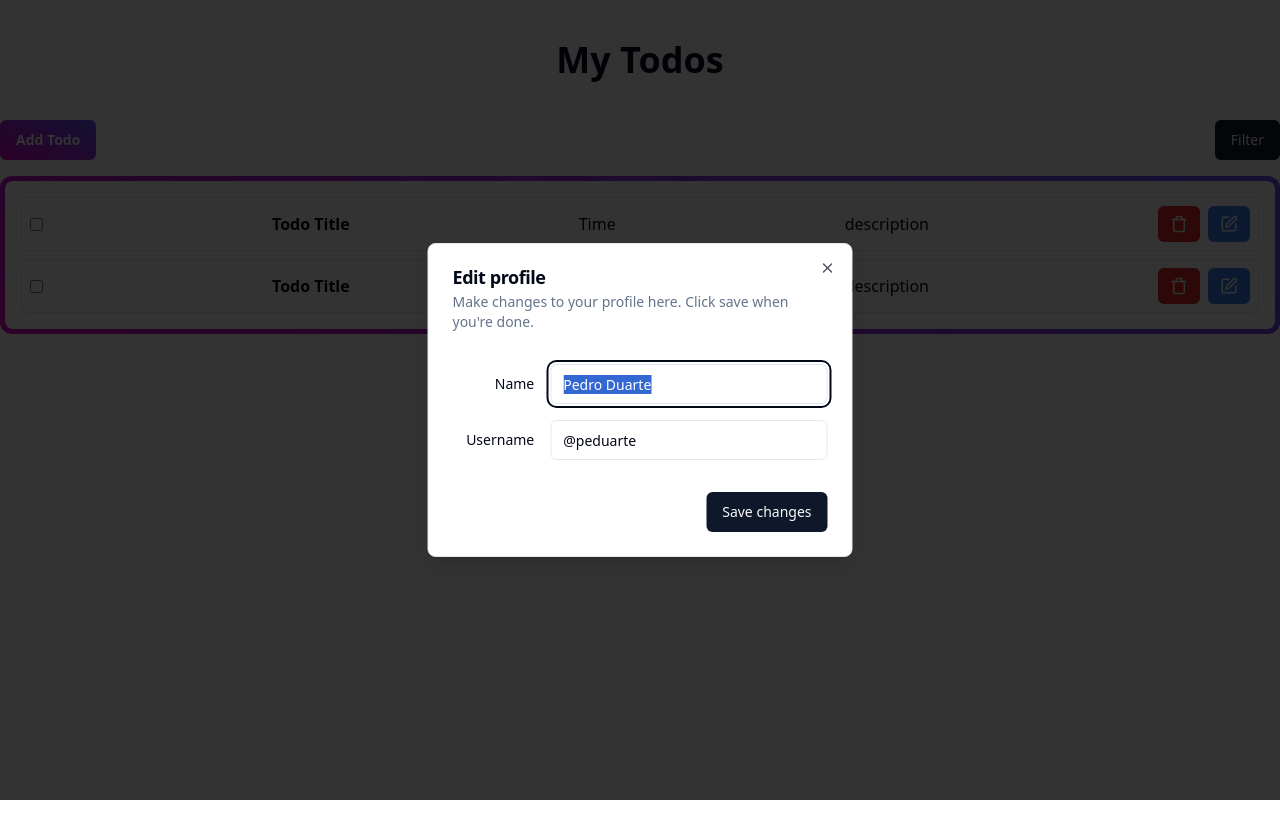
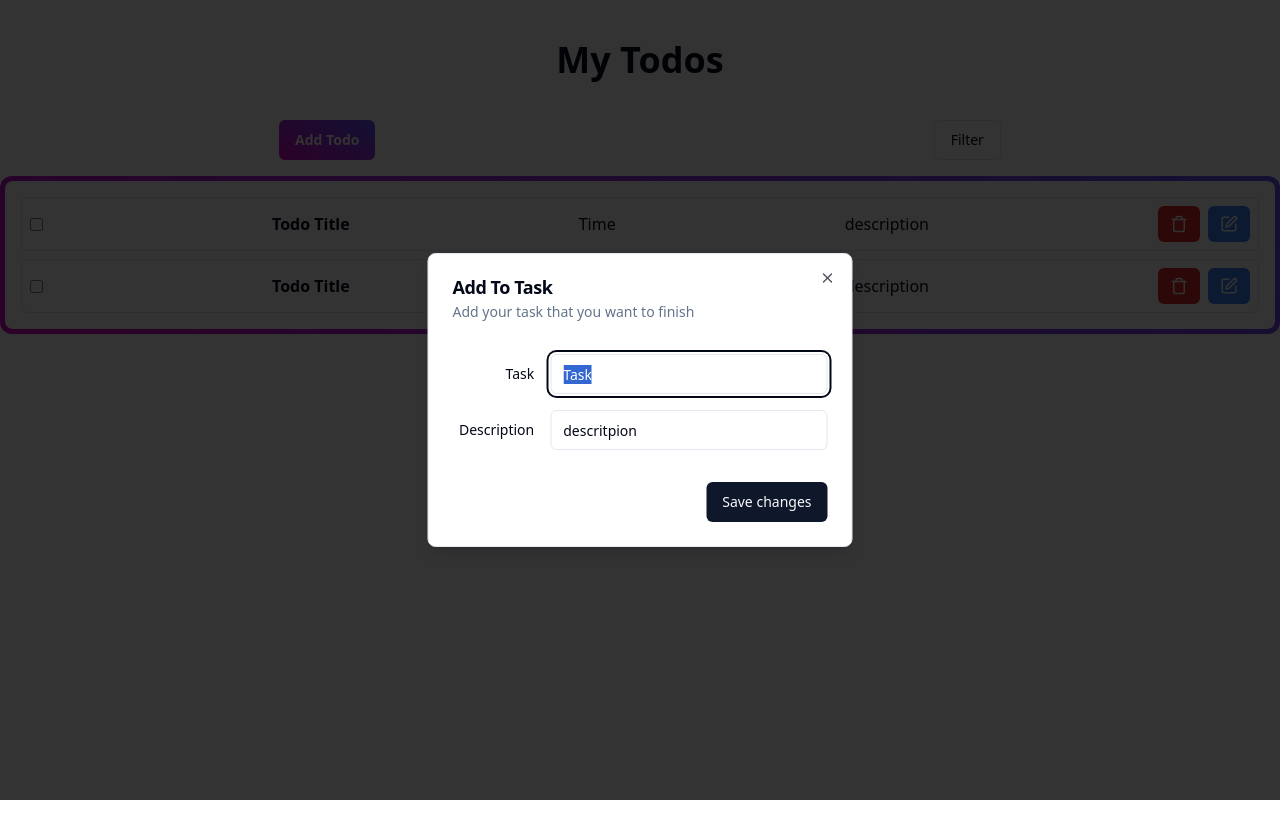
Before and after one commit to mominulhouqe/todo-app-with-redux, a React (Vite) app: page / in a window 1280 px wide. Both pictures are taken after a click on the button "Add Todo". Built offline with nearby package versions, Linux system fonts and the light colour scheme.

Commit message:
Added To modal

```diff
--- a/src/components/todos/AddToModal.tsx
+++ b/src/components/todos/AddToModal.tsx
@@ -10,39 +10,39 @@ import {
 } from "@/components/ui/dialog";
 import { Input } from "@/components/ui/input";
 import { Label } from "@/components/ui/label";
+import { useState } from "react";
 
 const AddToModal = () => {
+  const [task, setTask] = useState("");
   return (
     <div>
       <Dialog>
         <DialogTrigger asChild>
-      <Button className="bg-primary-gradient font-semibold">Add Todo</Button>
+          <Button className="bg-primary-gradient font-semibold">
+            Add Todo
+          </Button>
         </DialogTrigger>
         <DialogContent className="sm:max-w-[425px]">
           <DialogHeader>
-          <DialogTitle>Edit profile</DialogTitle>
+            <DialogTitle>Add To Task</DialogTitle>
             <DialogDescription>
-            Make changes to your profile here. Click save when you're done.
+              Add your task that you want to finish
             </DialogDescription>
           </DialogHeader>
           <div className="grid gap-4 py-4">
             <div className="grid grid-cols-4 items-center gap-4">
-            <Label htmlFor="name" className="text-right">
-              Name
+              <Label htmlFor="task" className="text-right">
+                Task
+              </Label>
+              <Input id="task" defaultValue="Task" className="col-span-3" />
+            </div>
+            <div className="grid grid-cols-4 items-center gap-4">
+              <Label htmlFor="task" className="text-right">
+                Description
               </Label>
               <Input
-              id="name"
-              defaultValue="Pedro Duarte"
-              className="col-span-3"
-            />
-          </div>
-          <div className="grid grid-cols-4 items-center gap-4">
-            <Label htmlFor="username" className="text-right">
-              Username
-            </Label>
-            <Input
-              id="username"
-              defaultValue="@peduarte"
+                id="descritpion"
+                defaultValue="descritpion"
                 className="col-span-3"
               />
             </div>
--- a/src/components/todos/TodoFilter.tsx
+++ b/src/components/todos/TodoFilter.tsx
@@ -14,15 +14,15 @@ const TodoFilter = () => {
     <div>
       <DropdownMenu>
         <DropdownMenuTrigger asChild>
-          <Button variant="outline">Open</Button>
+          <Button variant="outline">Filter</Button>
         </DropdownMenuTrigger>
         <DropdownMenuContent className="w-56">
           <DropdownMenuLabel>Panel Position</DropdownMenuLabel>
           <DropdownMenuSeparator />
-          <DropdownMenuRadioGroup value={position} onValueChange={setPosition}>
-            <DropdownMenuRadioItem value="top">Top</DropdownMenuRadioItem>
-            <DropdownMenuRadioItem value="bottom">Bottom</DropdownMenuRadioItem>
-            <DropdownMenuRadioItem value="right">Right</DropdownMenuRadioItem>
+          <DropdownMenuRadioGroup>
+            <DropdownMenuRadioItem value="High">High</DropdownMenuRadioItem>
+            <DropdownMenuRadioItem value="Medium">Medium</DropdownMenuRadioItem>
+            <DropdownMenuRadioItem value="Low">Low</DropdownMenuRadioItem>
           </DropdownMenuRadioGroup>
         </DropdownMenuContent>
       </DropdownMenu>
--- a/src/components/todos/TodosContainer.tsx
+++ b/src/components/todos/TodosContainer.tsx
@@ -1,14 +1,15 @@
-import { Button } from "../ui/button";
+
 import AddToModal from "./AddToModal";
+import TodoFilter from "./TodoFilter";
 import TodosCard from "./TodosCard";
 
 const TodosContainer = () => {
   return (
     <div>
-      <div className="flex justify-between mb-4">
+      <div className="flex justify-around mb-4">
+        <AddToModal />
 
-        <AddToModal />
-        <Button>Filter</Button>
+        <TodoFilter />
       </div>
 
       <div className="bg-primary-gradient p-[5px] rounded-xl w-full h-auto ">
```
Lines whose indentation alone changed are shown as unchanged.
